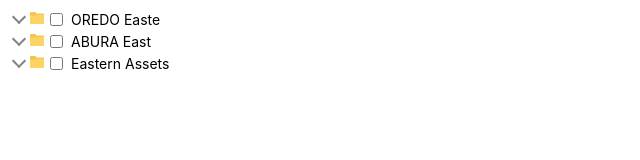
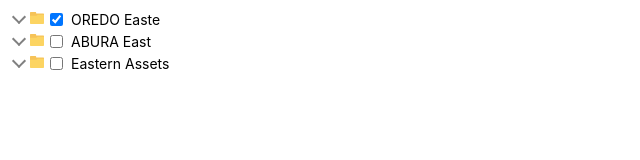
Before and after one commit to geekhybrid/tree-vue, a Vue app: page / in a window 1280 px wide. Shown: the top 160 px of the page, without its empty margins (0-640 px from the left). Built offline with nearby package versions, Linux system fonts and the light colour scheme.

Commit message:
use checkbox

```diff
--- a/src/components/Explorer/Explorer.vue
+++ b/src/components/Explorer/Explorer.vue
@@ -10,14 +10,9 @@
                         <img src="@/assets/folder.svg" alt="folder" v-if="node.type === ItemType.Folder">
                     </div>
                     <checkbox
-                        :on-changed-handler="viewModel.checkedStatus"
-                        @change="viewModel.checkedStatusStatusChanged(node)"
-                        @statusChanged="node.checkedStatus = $event"
-                        :checkedStatus="node.checkedStatus"
+                        @statusChanged="onStatusChange(node, $event)"
+                        :node="node.checkedStatus"
                     />
-                    <!-- <input type="checkbox"
-                        @change="viewModel.checkedStatusStatusChanged(node)"
-                    /> -->
                     <span class="node-name cursor">{{ node.name }}</span>
                 </div>
 
@@ -37,7 +32,7 @@
 import Lease from './ContextMenu/Lease.vue';
 import { eventHub } from './../../businessLogic/explorerEventPublisher';
 
-import { ExplorerItem, ItemTypes } from '@/contracts/types';
+import { CheckedState, ExplorerItem, ItemTypes } from '@/contracts/types';
 import { explorerViewModel } from '../../businessLogic/explorerViewModel'
 
 @Component({
@@ -51,6 +46,11 @@
 
     get ItemType(): typeof ItemTypes {
         return ItemTypes
+    }
+
+    private onStatusChange(node: ExplorerItem, event: CheckedState) {
+        node.checkedStatus = event;
+        this.viewModel.checkedStatusChanged(node)
     }
 
     mounted(): void {
```
